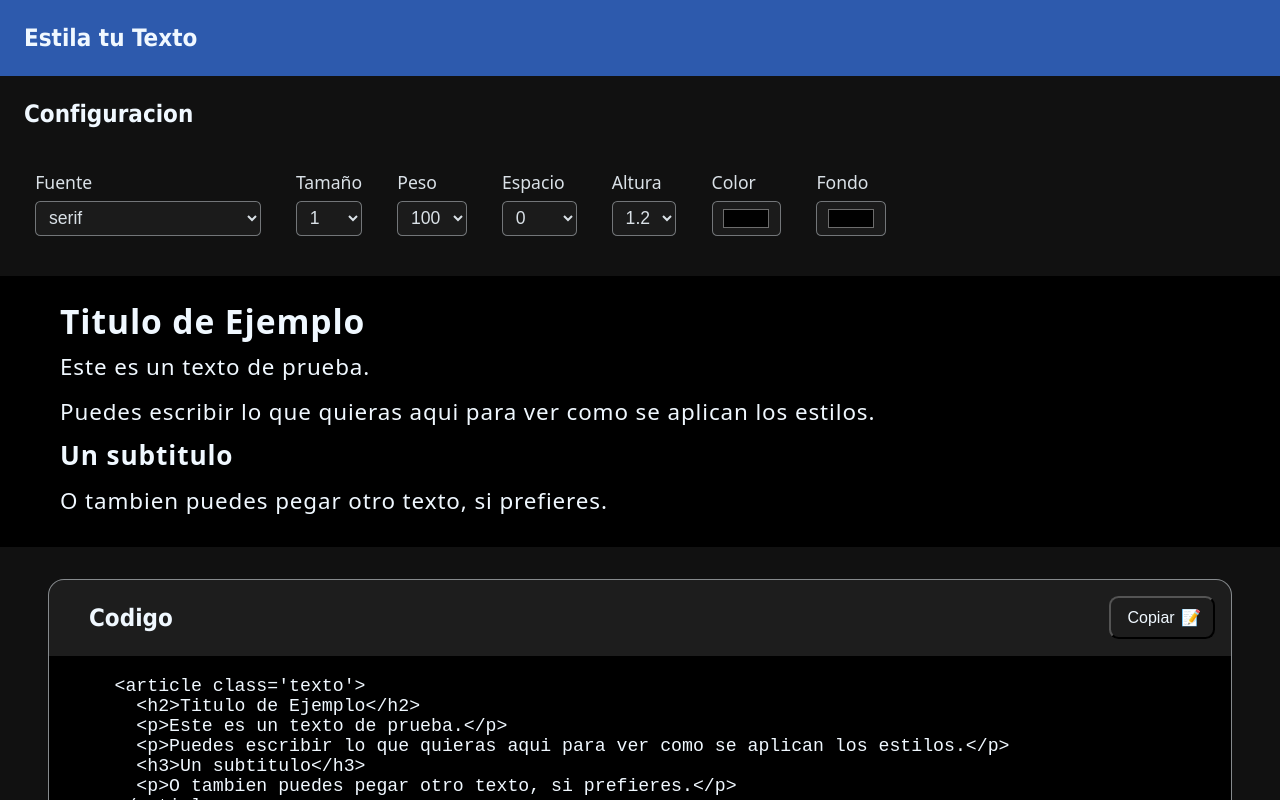
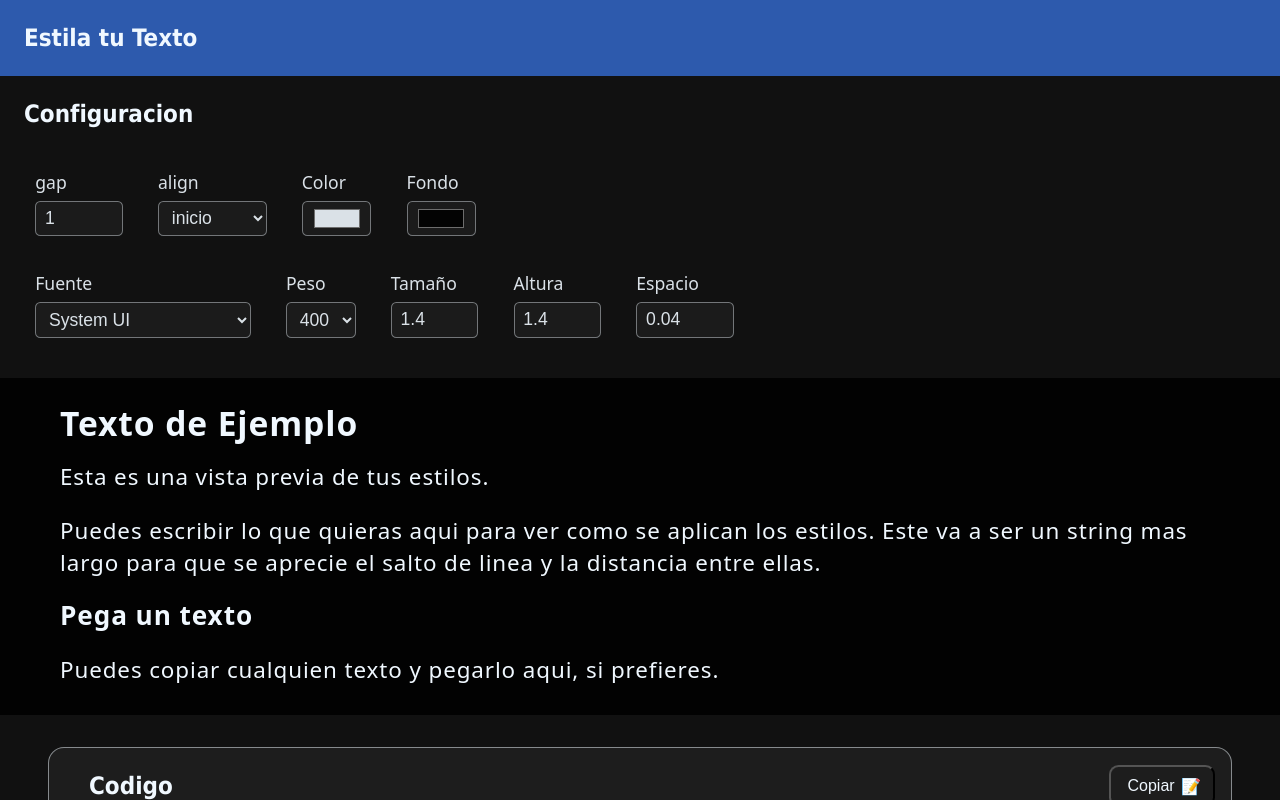
Before and after one commit to SebaRomeroX/component_builder, a React (Vite) app: page / in a window 1280 px wide. Shown: the top 800 px of the page. Built offline with nearby package versions, Linux system fonts and the light colour scheme.

Commit message:
feature(inputs): optimizar inputs
- agregado estilos contenedor
- creado componentes individuales para cada input
- eliminado magic strings
- reestructurado opciones de fuentes

```diff
--- a/src/App.css
+++ b/src/App.css
@@ -60,7 +60,6 @@ body {
   padding: 30px 60px;
   display: flex;
   flex-direction: column;
-  gap: .6em;
 }
 
 .visualizador *:focus {
--- a/src/App.jsx
+++ b/src/App.jsx
@@ -1,32 +1,39 @@
 import { useState } from 'react'
 import './App.css'
-import { Inputs } from './components/Inputs'
+import { StyleEditor } from './components/style_editor/StyleEditor'
 import { SalidaCodigo } from './components/Salida'
 import { Visualizador } from './components/Visualizador'
 
-
-const App = () => {
+function useEstilos () {
   const [estilos, setEstilos] = useState({
-    Color: 'aliceblue', // NO HAY QUE PONERLO A MANO --- TOMAR DE VALORES DEFINIDOS
-    Fondo: 'black',
+    Color: '#F0F8FF',
+    Fondo: '#020202',
     Fuente: 'system-ui',
     Tamaño: '1.4',
     Peso: '400',
     Espacio: '0.04',
-    Altura: '1.4'
-  })
-
-  const [texto, setTexto] = useState({
-    titulo: 'Titulo de Ejemplo',
-    parrafo1: 'Este es un texto de prueba.',
-    parrafo2: 'Puedes escribir lo que quieras aqui para ver como se aplican los estilos.',
-    subtitulo: 'Un subtitulo',
-    parrafo3: 'O tambien puedes pegar otro texto, si prefieres.'
+    Altura: '1.4',
+    gap: '1',
+    align: 'left',
   })
 
   function actualizarEstilos (campo, valor) {
     setEstilos(prev => ({...prev, [campo]: valor}))
   }
+
+  return { estilos, actualizarEstilos }
+}
+
+const App = () => {
+  const { estilos, actualizarEstilos } = useEstilos()
+
+  const [texto, setTexto] = useState({
+    titulo: 'Texto de Ejemplo',
+    parrafo1: 'Esta es una vista previa de tus estilos.',
+    parrafo2: 'Puedes escribir lo que quieras aqui para ver como se aplican los estilos. Este va a ser un string mas largo para que se aprecie el salto de linea y la distancia entre ellas.',
+    subtitulo: 'Pega un texto',
+    parrafo3: 'Puedes copiar cualquien texto y pegarlo aqui, si prefieres.'
+  })
 
   function actualizarTexto (campo, valor) {
     setTexto(prev => ({...prev, [campo]: valor}))
@@ -35,7 +42,10 @@ const App = () => {
   return (
     <section>
       <h1 className='titulo header'>Estila tu Texto</h1>
-      <Inputs actualizarEstilos={actualizarEstilos} />
+      <StyleEditor
+        actualizarEstilos={actualizarEstilos}
+        estilos={estilos}
+      />
       <Visualizador
         actualizarTexto={actualizarTexto}
         texto={texto}
--- /dev/null
+++ b/src/InputsParams.js
@@ -0,0 +1,54 @@
+const OPCIONES_FUENTE = [
+  { nombre: 'Times New Roman', contenido: 'Times New Roman, Times, serif' },
+  { nombre: 'Georgia', contenido: 'Georgia, serif' },
+  { nombre: 'Garamond', contenido: 'Garamond, serif' },
+  { nombre: 'Palatino', contenido: 'Palatino, Palatino Linotype, serif' },
+  { nombre: 'Arial', contenido: 'Arial, Helvetica, sans-serif' },
+  { nombre: 'Helvetica', contenido: 'Helvetica, sans-serif' },
+  { nombre: 'Verdana', contenido: 'Verdana, Geneva, sans-serif' },
+  { nombre: 'Open Sans', contenido: 'Open Sans, sans-serif' },
+  { nombre: 'Roboto', contenido: 'Roboto, sans-serif' },
+  { nombre: 'Segoe UI', contenido: 'Segoe UI, Tahoma, sans-serif' },
+  { nombre: 'Courier New', contenido: 'Courier New, Courier, monospace' },
+  { nombre: 'Consolas', contenido: 'Consolas, Monaco, monospace' },
+  { nombre: 'Monaco', contenido: 'Monaco, monospace' },
+  { nombre: 'Comic Sans MS', contenido: 'Comic Sans MS, cursive' },
+  { nombre: 'Brush Script', contenido: 'Brush Script MT, cursive' },
+  { nombre: 'Papyrus', contenido: 'Papyrus, fantasy' },
+  { nombre: 'Serif (genérica)', contenido: 'serif' },
+  { nombre: 'Sans-serif (genérica)', contenido: 'sans-serif' },
+  { nombre: 'Monospace (genérica)', contenido: 'monospace' },
+  { nombre: 'Cursive (genérica)', contenido: 'cursive' },
+  { nombre: 'Fantasy (genérica)', contenido: 'fantasy' },
+  { nombre: 'System UI', contenido: 'system-ui' },
+]
+
+
+export const InputsNumberParams = {
+  gap: { label: 'gap', min: 1, max: 3, step: 0.1 },
+  tamaño: { label: 'Tamaño', min: 1, max: 2, step: 0.1 },
+  altura: { label: 'Altura', min: 1, max: 2, step: 0.1 },
+  espacio: { label: 'Espacio', min: 0, max: 0.3, step: 0.01 },
+}
+
+export const InputsSelectsParams = {
+  align: {
+    label: 'align',
+    opciones: [
+      {nombre: 'inicio', contenido: 'left'},
+      {nombre: 'centrado', contenido: 'center'}
+    ],
+  },
+  fuente: {
+    label: 'Fuente',
+    opciones: OPCIONES_FUENTE,
+  },
+  peso: {
+    label: 'Peso',
+    opciones: [
+      {nombre: '100', contenido: 100},
+      {nombre: '400', contenido: 400},
+      {nombre: '600', contenido: 600},
+    ],
+  },
+}
--- a/src/components/Inputs.jsx
+++ /dev/null
@@ -1,56 +0,0 @@
-export const Inputs = ({ actualizarEstilos }) => {
-  const Opciones = {
-    Fuente: ['serif',
-      'system-ui',
-      'Courier New',
-      'Franklin Gothic Medium',
-      'Arial',
-      'Calibri',
-      'Verdana',
-      'Segoe UI',
-      'Tahoma',
-      'Trebuchet MS',
-      'Cambria',
-      'Georgia',
-      'Impact',
-      'cursive',
-      'monospace'
-    ],
-    Tamaño: [1, 1.2, 1.4, 1.6, 1.8],
-    Peso: [100, 400, 600],
-    Espacio: [0, 0.04, 0.08, 0.12, 0.16, 0.2],
-    Altura: [1.2, 1.4, 1.6, 1.8]
-  }
-
-  return (
-    <section>
-      <h2 className='titulo'>Configuracion</h2>
-      <section className='inputs-configuracion'>
-        {
-          Object.keys(Opciones).map(opcion => (
-            <label>
-              <p>{opcion}</p>
-              <select onChange={(e) => actualizarEstilos(opcion, e.target.value)} >
-                {
-                  Opciones[opcion].map(item => (
-                    <option value={item} >{item}</option>
-                  ))
-                }
-              </select>
-            </label>
-          ))
-        }
-
-        <label>
-          <p>Color</p>
-          <input type='color' onChange={(e) => actualizarEstilos('Color', e.target.value)}/>
-        </label>
-
-        <label>
-          <p>Fondo</p>
-          <input type='color' onChange={(e) => actualizarEstilos('Fondo', e.target.value)}/>
-        </label>
-      </section>
-    </section>
-  )
-}
--- a/src/components/Salida.jsx
+++ b/src/components/Salida.jsx
@@ -1,7 +1,7 @@
 import { useState } from "react"
 
 export const SalidaCodigo = ({ estilos, texto }) => {
-  const { Color, Fondo, Tamaño, Fuente, Peso, Espacio, Altura } = estilos
+  const { Color, Fondo, Tamaño, Fuente, Peso, Espacio, Altura, gap, align } = estilos
   const { titulo, parrafo1, parrafo2, subtitulo, parrafo3 } = texto
   const [copiar, setCopiar] = useState('📝')
 
@@ -44,6 +44,11 @@ export const SalidaCodigo = ({ estilos, texto }) => {
           font-weight: ${Peso};
           letter-spacing: ${Espacio}em;
           line-height: ${Altura}em;
+          display: flex;
+          flex-direction: column;
+          gap: ${gap}em;
+          text-align: ${align};
+          padding: 30px 60px;
         }
       </style>
       `}</pre>
--- a/src/components/Visualizador.jsx
+++ b/src/components/Visualizador.jsx
@@ -1,7 +1,7 @@
 import { useState } from "react"
 
 export const Visualizador = ({ estilos, texto, actualizarTexto }) => {
-  const { Color, Fondo, Tamaño, Fuente, Peso, Espacio, Altura } = estilos
+  const { Color, Fondo, Tamaño, Fuente, Peso, Espacio, Altura, gap, align } = estilos
   const [textoInicial] = useState(texto)
 
   return (
@@ -16,7 +16,9 @@ export const Visualizador = ({ estilos, texto, actualizarTexto }) => {
           fontSize: `${Tamaño}em`,
           fontWeight: Peso,
           letterSpacing: `${Espacio}em`,
-          lineHeight: `${Altura}em`
+          lineHeight: `${Altura}em`,
+          gap: `${gap}em`,
+          textAlign: align
         }}
       >
         <h2
--- /dev/null
+++ b/src/components/style_editor/InputColor.jsx
@@ -0,0 +1,12 @@
+export const InputColor = ({ label, funcion, inicial }) => {
+  return (
+    <label>
+      <p>{label}</p>
+      <input
+        type='color'
+        onChange={(e) => funcion(label, e.target.value)}
+        value={inicial}
+      />
+    </label>
+  )
+}
--- /dev/null
+++ b/src/components/style_editor/InputNumber.jsx
@@ -0,0 +1,16 @@
+export const InputNumber = ({ elemento, funcion, inicial }) => {
+  const { label, min, max, step } = elemento
+  return (
+    <label>
+      <p>{label}</p>
+      <input
+        type="number"
+        onChange={(e) => funcion(label, e.target.value)}
+        min={min}
+        max={max}
+        step={step}
+        defaultValue={inicial}
+      />
+    </label>
+  )
+}
--- /dev/null
+++ b/src/components/style_editor/InputSelect.jsx
@@ -0,0 +1,18 @@
+export const InputSelect = ({ elemento ,funcion, inicial }) => {
+  const { label, opciones } = elemento
+  return (
+    <label>
+      <p>{label}</p>
+      <select
+        onChange={(e) => funcion(label, e.target.value)}
+        defaultValue={inicial}
+      >
+        {
+          opciones.map(opcion =>
+            <option value={opcion.contenido}>{opcion.nombre}</option>
+          )
+        }
+      </select>
+    </label>
+  )
+}
--- /dev/null
+++ b/src/components/style_editor/StyleEditor.jsx
@@ -0,0 +1,63 @@
+import { InputsNumberParams, InputsSelectsParams } from '../../InputsParams.js'
+import { InputNumber } from './InputNumber.jsx'
+import { InputSelect } from './InputSelect.jsx'
+import { InputColor } from './InputColor.jsx'
+
+export const StyleEditor = ({ estilos, actualizarEstilos }) => {
+  const { Color, Fondo, Tamaño, Fuente, Peso, Espacio, Altura, gap, align } = estilos
+
+  return (
+    <section>
+      <h2 className='titulo'>Configuracion</h2>
+      <section className='inputs-configuracion'>
+        <InputNumber
+          elemento={InputsNumberParams.gap}
+          inicial={gap}
+          funcion={actualizarEstilos}
+        />
+        <InputSelect
+          elemento={InputsSelectsParams.align}
+          funcion={actualizarEstilos}
+          inicial={align}
+        />
+        <InputColor
+          label={'Color'}
+          funcion={actualizarEstilos}
+          inicial={Color}
+        />
+        <InputColor
+          label={'Fondo'}
+          funcion={actualizarEstilos}
+          inicial={Fondo}
+        />
+      </section>
+      <section className='inputs-configuracion'>
+        <InputSelect
+          elemento={InputsSelectsParams.fuente}
+          funcion={actualizarEstilos}
+          inicial={Fuente}
+        />
+        <InputSelect
+          elemento={InputsSelectsParams.peso}
+          funcion={actualizarEstilos}
+          inicial={Peso}
+        />
+        <InputNumber
+          elemento={InputsNumberParams.tamaño}
+          inicial={Tamaño}
+          funcion={actualizarEstilos}
+        />
+        <InputNumber
+          elemento={InputsNumberParams.altura}
+          inicial={Altura}
+          funcion={actualizarEstilos}
+        />
+        <InputNumber
+          elemento={InputsNumberParams.espacio}
+          inicial={Espacio}
+          funcion={actualizarEstilos}
+        />
+      </section>
+    </section>
+  )
+}
```
Also changed, not shown: src/useEstilos.jsx (added, +21 -0 lines).
